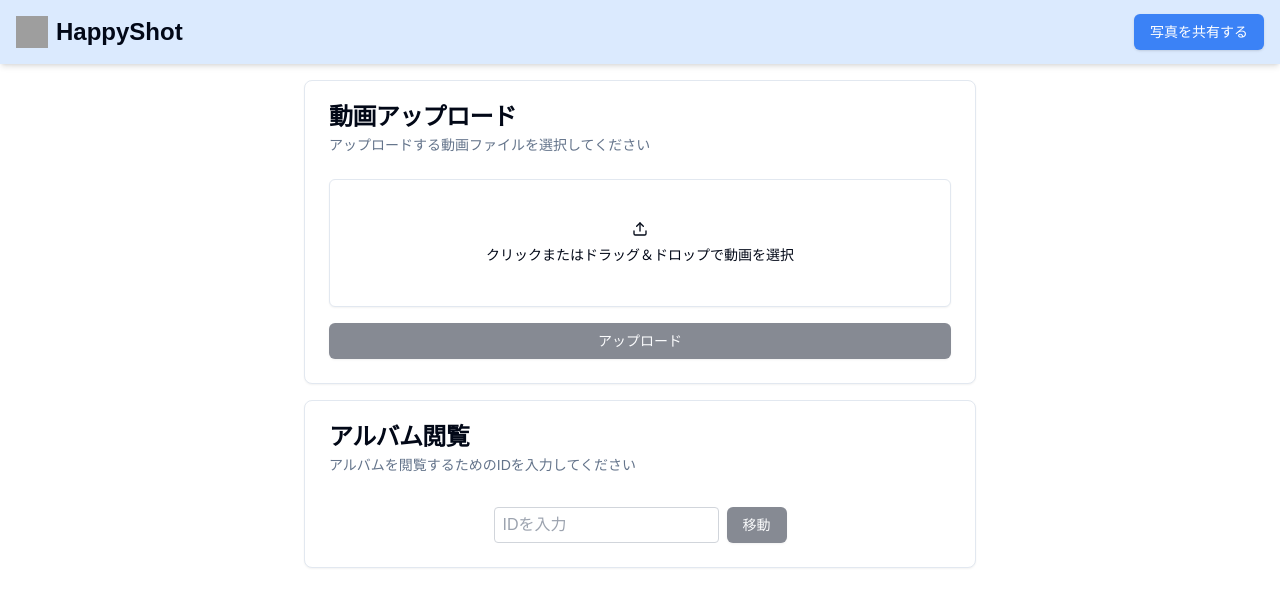
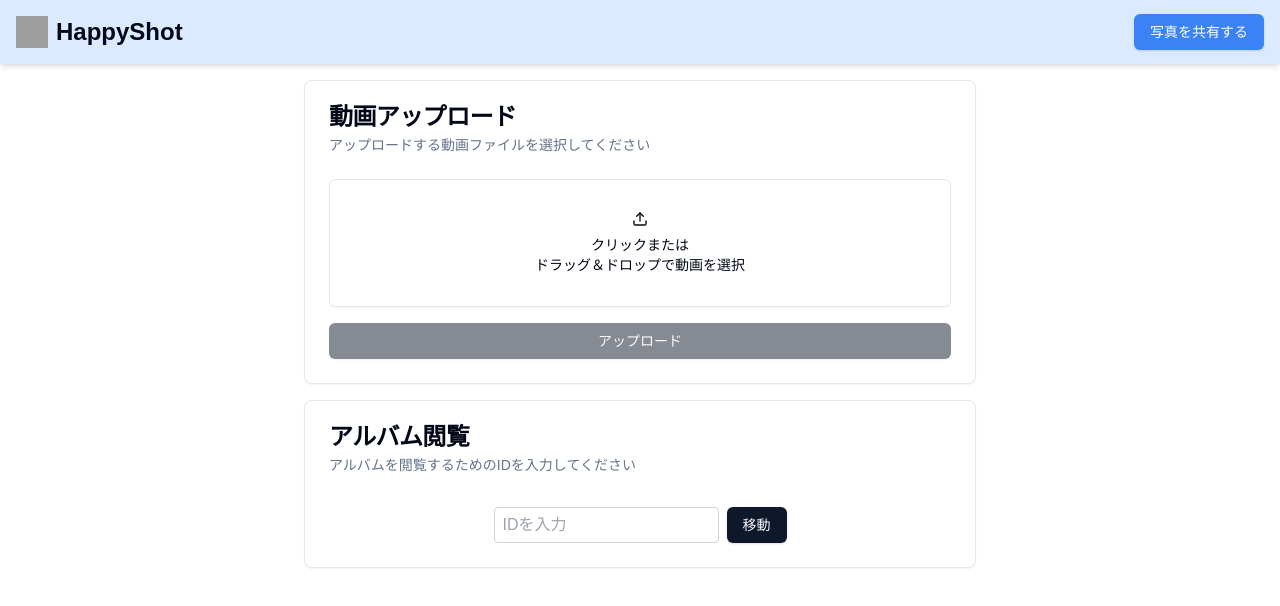
Before and after one commit to yashikota/happy-shot, a Next.js app in the folder frontend/: page / in a window 1280 px wide. Shown: the top 606 px of the page. Built offline with nearby package versions, Linux system fonts and the light colour scheme; grey boxes are pictures that could not be loaded.

Commit message:
fix: layout

```diff
--- a/frontend/app/page.tsx
+++ b/frontend/app/page.tsx
@@ -112,7 +112,11 @@ export default function Home() {
                       disabled={uploading}
                     >
                       <Upload className="h-8 w-8" />
-                      <span>クリックまたはドラッグ＆ドロップで動画を選択</span>
+                        <span>
+                        クリックまたは
+                        <br />
+                        ドラッグ＆ドロップで動画を選択
+                        </span>
                     </Button>
                   </div>
                 </div>
@@ -180,7 +184,6 @@ export default function Home() {
                   onClick={() => {
                     if (navigateId) router.push(`/${navigateId}`);
                   }}
-                  disabled={!navigateId}
                 >
                   移動
                 </Button>
```
